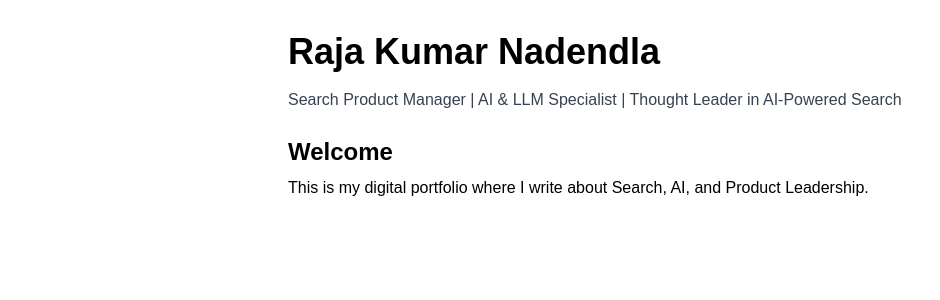
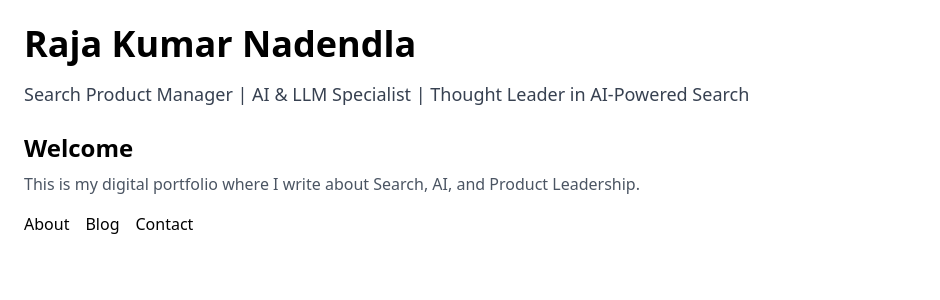
Before and after one commit to RajaNadendla/Portfolio, a Next.js app: page / in a window 1280 px wide. Shown: the top 300 px of the page, without its empty margins (0-940 px from the left). Built offline with nearby package versions, Linux system fonts and the light colour scheme.

Commit message:
Navigational changes

```diff
--- /dev/null
+++ b/pages/about.js
@@ -0,0 +1,13 @@
+export default function About() {
+  return (
+    <main className="p-6 font-sans">
+      <h1 className="text-3xl font-bold mb-4">About Me</h1>
+      <p className="text-md text-gray-600">
+        I'm Raja Kumar Nadendla, a Search Product Manager with deep expertise in AI and Large Language Models (LLMs).
+        With over a decade of experience in product leadership, I specialize in AI-powered search systems, working at the
+        intersection of technology and user experience. I'm passionate about solving complex problems and shaping the
+        future of intelligent information retrieval.
+      </p>
+    </main>
+  );
+}
--- /dev/null
+++ b/pages/blog.js
@@ -0,0 +1,10 @@
+export default function Blog() {
+  return (
+    <main className="p-6 font-sans">
+      <h1 className="text-3xl font-bold mb-4">Blog</h1>
+      <p className="text-md text-gray-600">
+        Stay tuned for thoughtful insights on Search, AI, LLMs, and Product Management.
+      </p>
+    </main>
+  );
+}
--- /dev/null
+++ b/pages/contact.js
@@ -0,0 +1,9 @@
+export default function Contact() {
+  return (
+    <main className="p-6 font-sans">
+      <h1 className="text-3xl font-bold mb-4">Contact Me</h1>
+      <p className="text-md text-gray-600 mb-2">Email: me@rajanadendla.com</p>
+      <p className="text-md text-gray-600">LinkedIn: linkedin.com/in/rajanadendla</p>
+    </main>
+  );
+}
--- a/pages/index.js
+++ b/pages/index.js
@@ -1,12 +1,21 @@
+import Link from 'next/link';
+
 export default function Home() {
   return (
-    <main className="p-8 max-w-3xl mx-auto">
+    <main className="p-6 font-sans">
       <h1 className="text-4xl font-bold mb-4">Raja Kumar Nadendla</h1>
-      <p className="mb-4 text-gray-700">
+      <p className="text-lg text-gray-700 mb-6">
         Search Product Manager | AI & LLM Specialist | Thought Leader in AI-Powered Search
       </p>
-      <h2 className="text-2xl font-semibold mt-6 mb-2">Welcome</h2>
-      <p>This is my digital portfolio where I write about Search, AI, and Product Leadership.</p>
+      <h2 className="text-2xl font-semibold mb-2">Welcome</h2>
+      <p className="text-md text-gray-600 mb-4">
+        This is my digital portfolio where I write about Search, AI, and Product Leadership.
+      </p>
+      <nav className="space-x-4">
+        <Link href="/about">About</Link>
+        <Link href="/blog">Blog</Link>
+        <Link href="/contact">Contact</Link>
+      </nav>
     </main>
   );
 }
```
